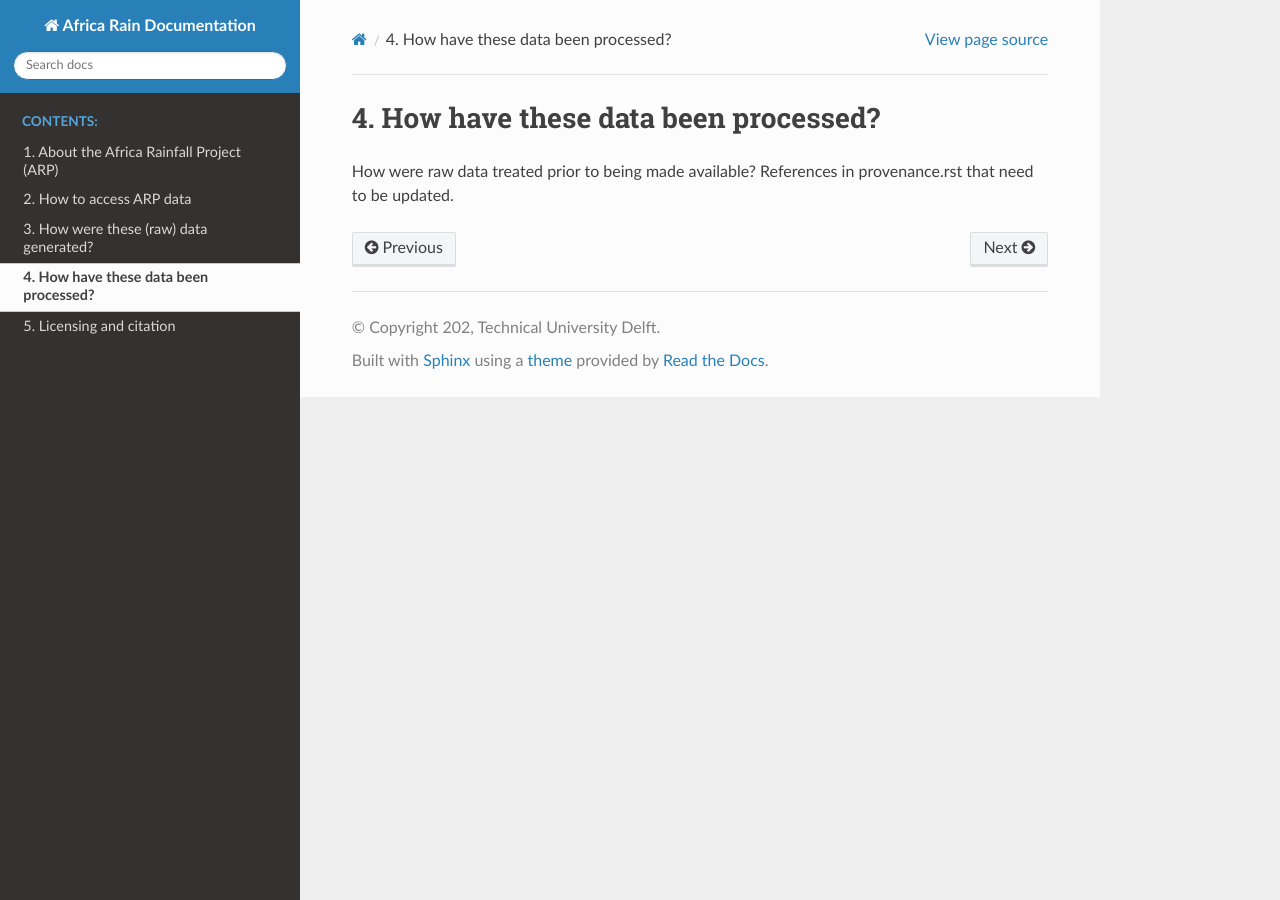
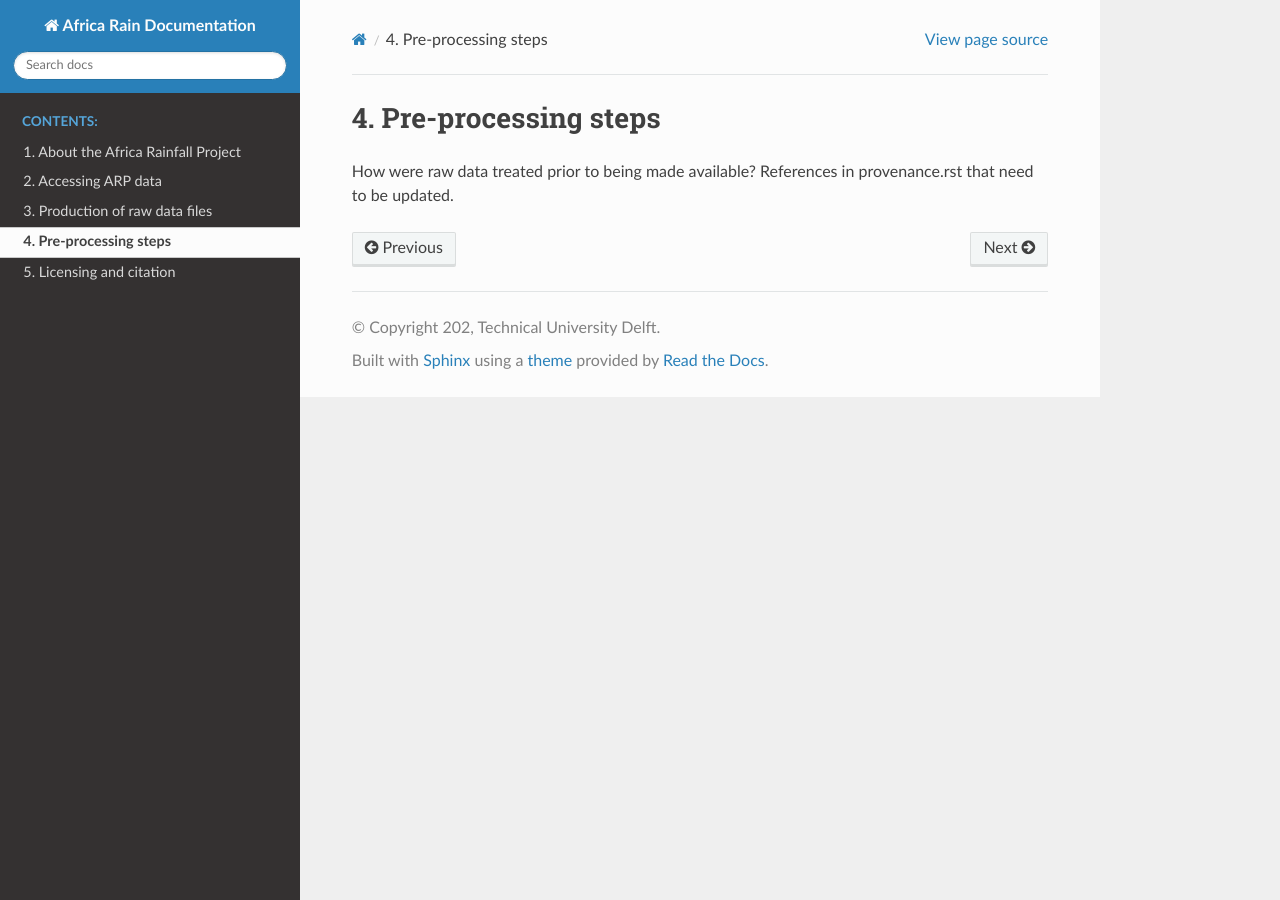
Before and after one commit to CEG-TU-Delft/africarain-docs, a Sphinx documentation site: the page built from docs/source/data_processing.rst, in a window 1280 px wide. Built offline with Sphinx 7.4.7 and the Read the Docs theme 2.0.0, drawn with Linux system fonts in a browser that asks for light colours.

Commit message:
changed headings

```diff
--- a/docs/source/access.rst
+++ b/docs/source/access.rst
@@ -1,5 +1,5 @@
-How to access ARP data
-======================
+Accessing ARP data
+==================
 Data are netCDF files (netcdf 3 classic 64-bit)
 
 THREDDS server
--- a/docs/source/data_processing.rst
+++ b/docs/source/data_processing.rst
@@ -1,5 +1,5 @@
-How have these data been processed?
-===================================
+Pre-processing steps
+====================
 
 How were raw data treated prior to being made available?
 References in provenance.rst that need to be updated.
--- a/docs/source/provenance.rst
+++ b/docs/source/provenance.rst
@@ -1,6 +1,5 @@
-How were these (raw) data generated?
-====================================
-
+Production of raw data files
+============================
 **Data available for download have been processed from their original raw form.** This page describes the generation of the raw simulation data, including which model and parameter values were used to generate it. Steps taken to produce the processed data are described in the "Data processing" section of this site.
 
 Raw data production
```
Also changed, not shown: docs/source/about.rst (+4 -4 lines).
